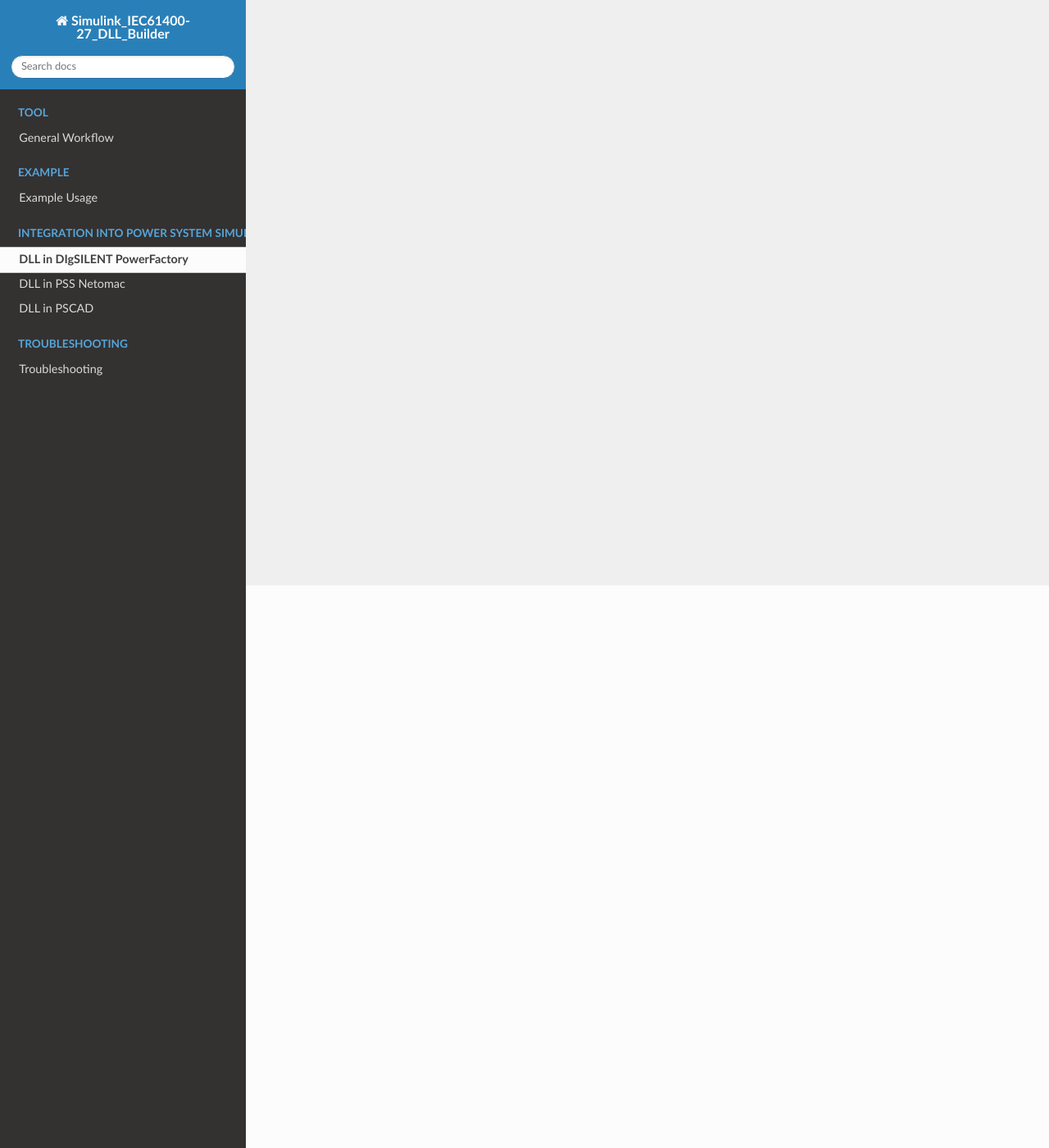
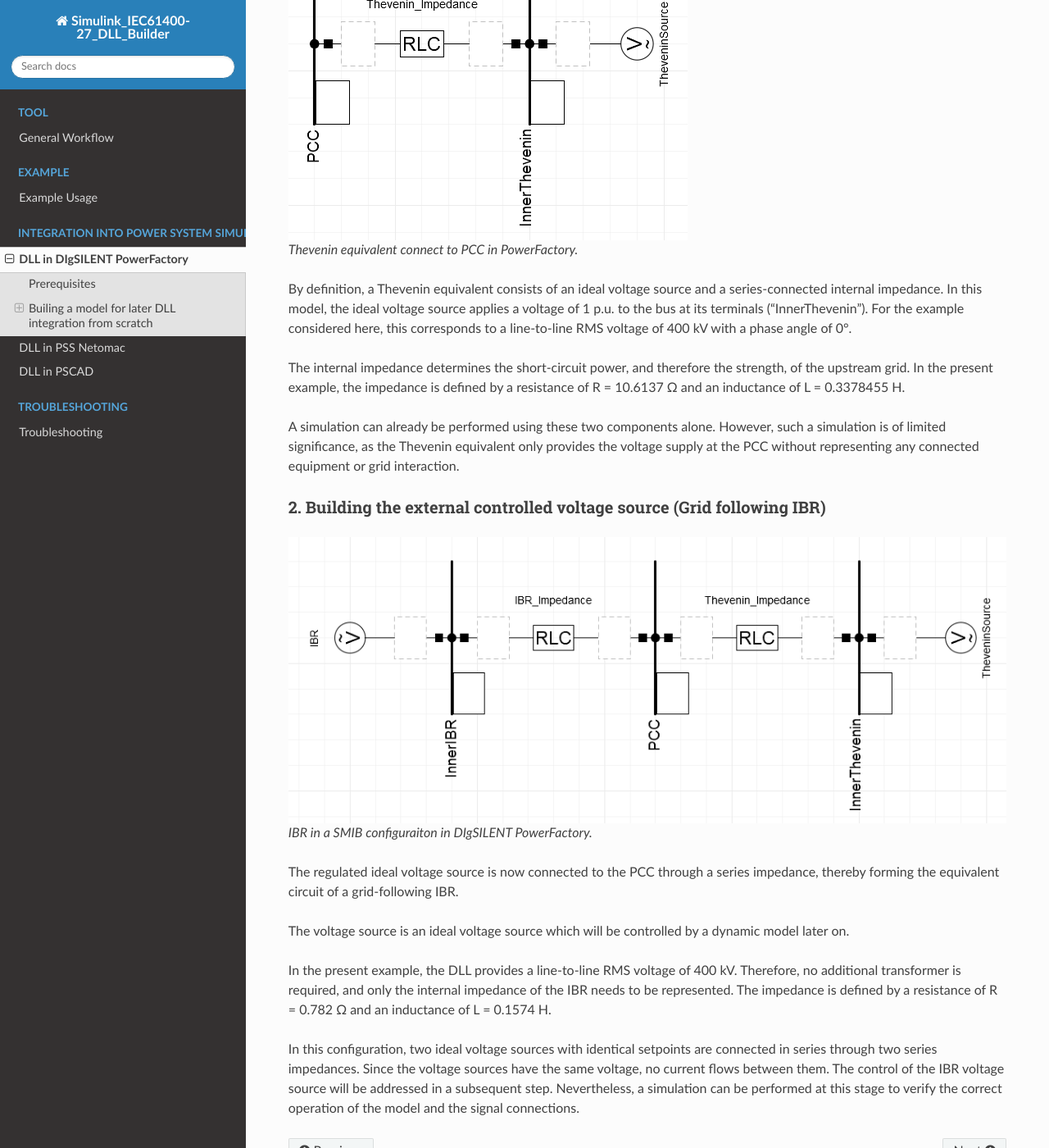
Before and after one commit to Institute-of-Electrical-Energy-Systems/SIMULINK_DLL_Builder, a Sphinx documentation site: the page built from docs/DLL_in_PF.rst, in a window 1280 px wide and 1400 px high, scrolled down 686 px. Shown: the whole window at 82% size. Built offline with Sphinx 7.4.7 and the Read the Docs theme 3.1.0, drawn with Linux system fonts in a browser that asks for light colours; formulas are drawn with MathJax 3; some of the changed text lies outside the part shown.

Commit message:
documentation(PowerFactory): Add first sections for PowerFactory documentation

```diff
--- a/docs/DLL_in_PF.rst
+++ b/docs/DLL_in_PF.rst
@@ -1,3 +1,56 @@
 #############################
 DLL in DIgSILENT PowerFactory
 #############################
+
+This chapter provides a step-by-step description of the integration and use of an IEC 61400-27 DLL in DIgSILENT PowerFactory.
+The required prerequisites, including the necessary software and supported software versions, are presented first.
+The chapter then describes the configuration of the example grid model and the integration of the IEC 61400-27 DLL.
+An empty DIgSILENT PowerFactory project is used as the starting point for the model implementation.
+
+Prerequisites
+-------------
+- DIgSILENT PowerFactory (tested for 2024 SP4)
+- IEC 61400-27 DLL (e.g. the one from the `example <FEHLT>`)
+
+Builing a model for later DLL integration from scratch
+------------------------------------------------------
+The final model consists of a regulated ideal voltage source and an internal resistance connected at the point of common coupling (PCC).
+The PCC is supplied by a Thevenin equivalent representing the upstream grid.
+The individual components are added and configured step by step, starting from the blank DIgSILENT PowerFactory project.
+
+1. Builing a thevenin equivalent
+^^^^^^^^^^^^^^^^^^^^^^^^^^^^^^^^
+..  figure:: ./images/TheveninPowerFactory.png
+    :alt: Thevenin equivalent connect to PCC in PowerFactory.
+
+    Thevenin equivalent connect to PCC in PowerFactory.
+
+By definition, a Thevenin equivalent consists of an ideal voltage source and a series-connected internal impedance.
+In this model, the ideal voltage source applies a voltage of 1 p.u. to the bus at its terminals (“InnerThevenin”).
+For the example considered here, this corresponds to a line-to-line RMS voltage of 400 kV with a phase angle of 0°.
+
+The internal impedance determines the short-circuit power, and therefore the strength, of the upstream grid.
+In the present example, the impedance is defined by a resistance of R = 10.6137 Ω and an inductance of L = 0.3378455 H.
+
+A simulation can already be performed using these two components alone.
+However, such a simulation is of limited significance, as the Thevenin equivalent only provides the voltage supply at the PCC without representing any connected equipment or grid interaction.
+
+2. Building the external controlled voltage source (Grid following IBR)
+^^^^^^^^^^^^^^^^^^^^^^^^^^^^^^^^^^^^^^^^^^^^^^^^^^^^^^^^^^^^^^^^^^^^^^^
+..  figure:: ./images/SMIB_IBR_PowerFactory.png
+    :alt: IBR in a SMIB configuraiton in DIgSILENT PowerFactory.
+
+    IBR in a SMIB configuraiton in DIgSILENT PowerFactory.
+
+The regulated ideal voltage source is now connected to the PCC through a series impedance, thereby forming the equivalent circuit of a grid-following IBR.
+
+The voltage source is an ideal voltage source which will be controlled by a dynamic model later on.
+
+In the present example, the DLL provides a line-to-line RMS voltage of 400 kV.
+Therefore, no additional transformer is required, and only the internal impedance of the IBR needs to be represented.
+The impedance is defined by a resistance of R = 0.782 Ω and an inductance of L = 0.1574 H.
+
+In this configuration, two ideal voltage sources with identical setpoints are connected in series through two series impedances.
+Since the voltage sources have the same voltage, no current flows between them.
+The control of the IBR voltage source will be addressed in a subsequent step.
+Nevertheless, a simulation can be performed at this stage to verify the correct operation of the model and the signal connections.
```
Also changed, not shown: docs/images/SMIB_IBR_PowerFactory.png (added), docs/images/TheveninPowerFactory.png (added), 3 other files.
